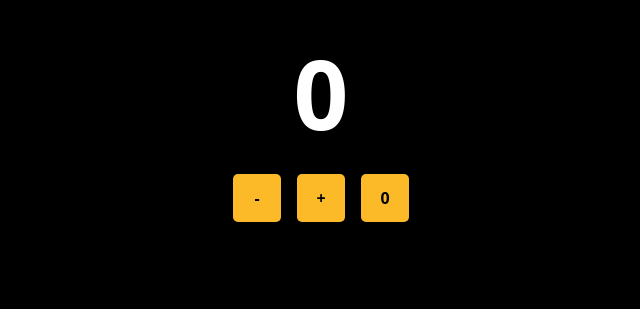
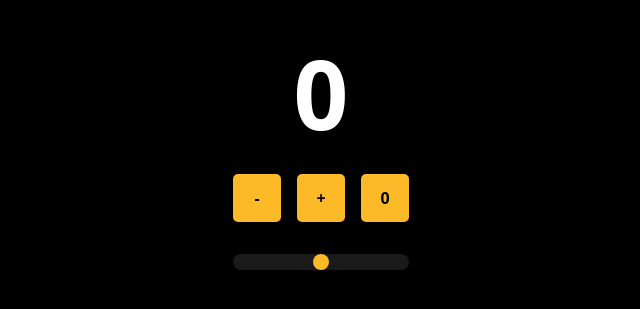
Before and after one commit to thomaserdmenger/counter-slider-useReducer, a React (Vite) app: page / in a window 1280 px wide. Shown: the part 101-410 px from the top of the page, without its empty margins (319-959 px from the left). Built offline with nearby package versions, Linux system fonts and the light colour scheme.

Commit message:
Add slider component and styles

```diff
--- a/src/App.jsx
+++ b/src/App.jsx
@@ -1,5 +1,6 @@
 import * as React from 'react'
 import styles from './App.module.css'
+import Slider from './components/Slider'
 
 const initialValue = { count: 0 }
 
@@ -38,10 +39,13 @@ export default function App() {
   return (
     <>
       <h1>{state.count}</h1>
-      <div className={styles.buttonContainer}>
-        <button onClick={handleDecrement}>-</button>
-        <button onClick={handleIncrement}>+</button>
-        <button onClick={handleReset}>0</button>
+      <div>
+        <div className={styles.buttonContainer}>
+          <button onClick={handleDecrement}>-</button>
+          <button onClick={handleIncrement}>+</button>
+          <button onClick={handleReset}>0</button>
+        </div>
+        <Slider />
       </div>
     </>
   )
--- a/src/App.module.css
+++ b/src/App.module.css
@@ -38,3 +38,22 @@ button {
   align-items: center;
   font-weight: 700;
 }
+
+input {
+  margin-top: 2rem;
+  width: 100%;
+  -webkit-appearance: none;
+  appearance: none;
+  background: hsla(0, 100%, 1000%, 0.1);
+  border-radius: 10px;
+  cursor: pointer;
+}
+
+input[type='range']::-webkit-slider-thumb {
+  -webkit-appearance: none; /* Override default look */
+  appearance: none;
+  background-color: #fcba29;
+  height: 1rem;
+  width: 1rem;
+  border-radius: 100%;
+}
--- /dev/null
+++ b/src/components/Slider.jsx
@@ -0,0 +1,10 @@
+import * as React from 'react'
+import styles from '../App.module.css'
+
+export default function Slider() {
+  return (
+    <div>
+      <input type='range' />
+    </div>
+  )
+}
```
